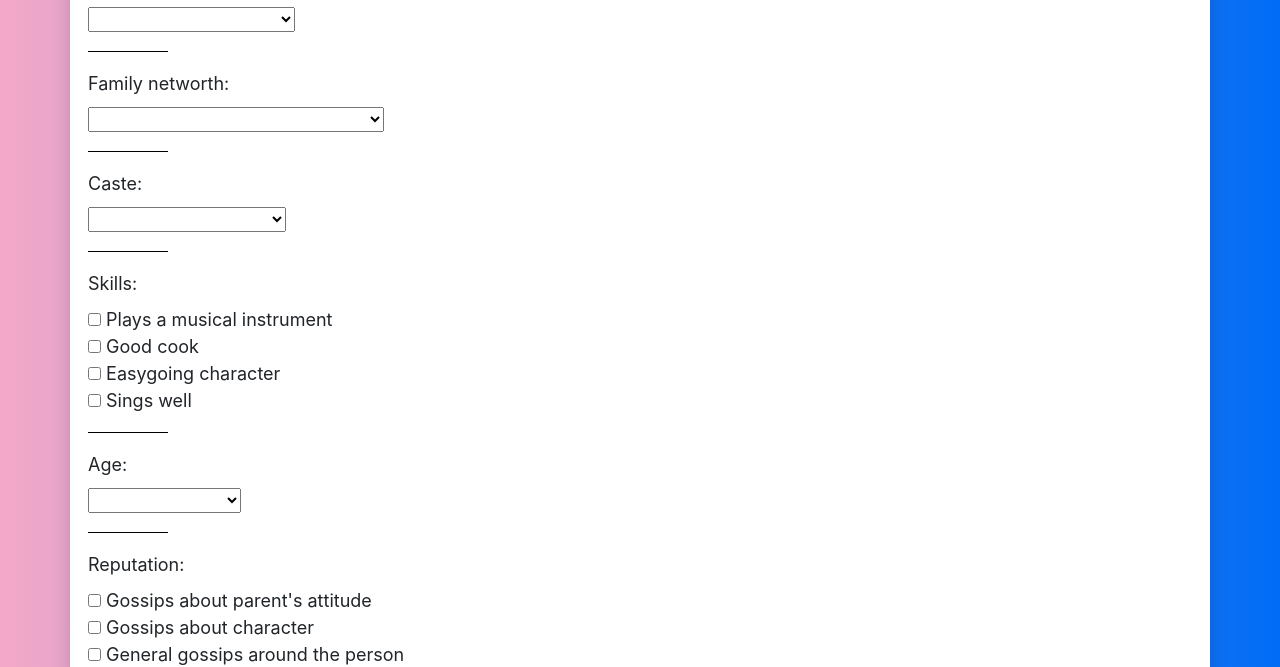
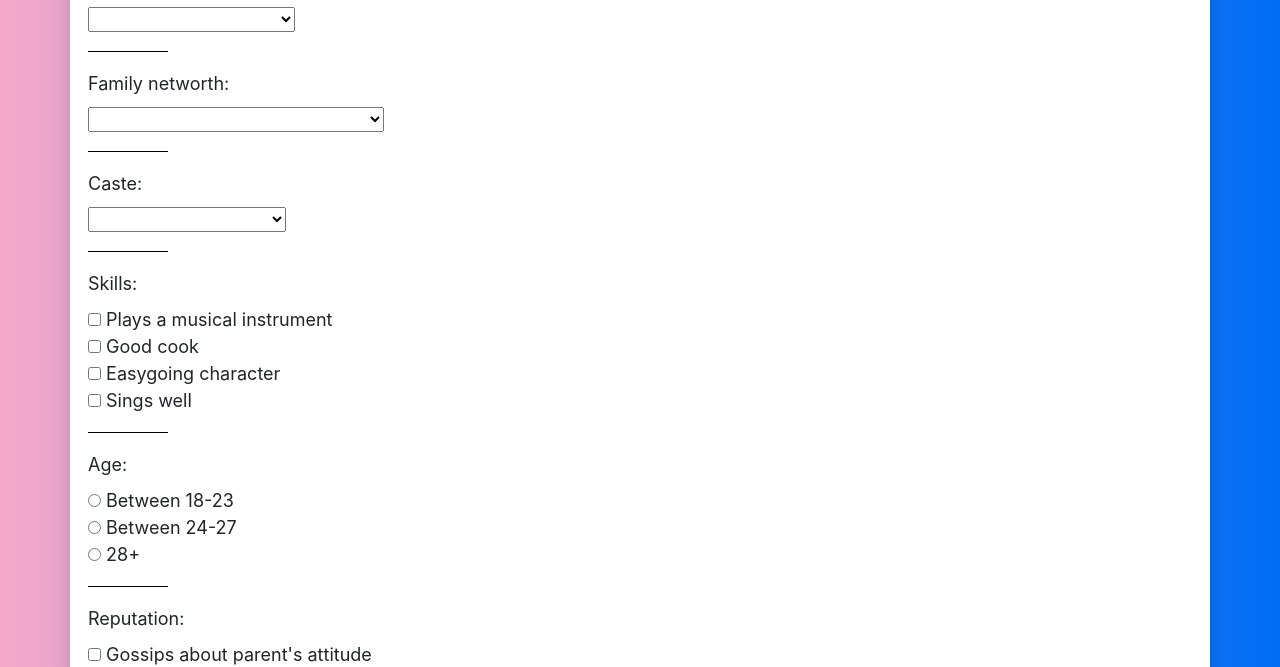
Before and after one commit to kkarody/calculator-, a plain HTML site: page index.html in a window 1280 px wide. Shown: the part 138-805 px from the top of the page. Drawn offline with nearby package versions, Linux system fonts and the light colour scheme.

Commit message:
index.html

```diff
--- a/index.html
+++ b/index.html
@@ -54,14 +54,10 @@
                     <hr>
 
                     <label for="age">Age:</label><br>
-                    <select id="age">
-                        <option value="blank"></option>
-                        <option value="young">Between 18-23</option>
-                        <option value="middle">Between 24-27</option>
-                        <option value="older">28+</option>
-                    </select>
+                    <input type="radio" name="age" value="young"> Between 18-23<br>
+                    <input type="radio" name="age" value="middle"> Between 24-27<br>
+                    <input type="radio" name="age" value="older"> 28+<br>
                     <hr>
-
 
                     <label for="reputation">Reputation:</label><br>
                     <input type="checkbox" id="parent_gossip" value="parent_gossip"> Gossips about parent's attitude<br>
```
